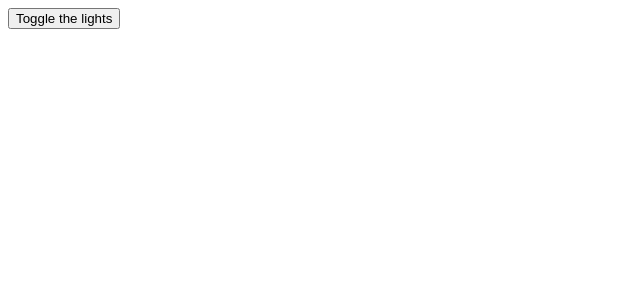
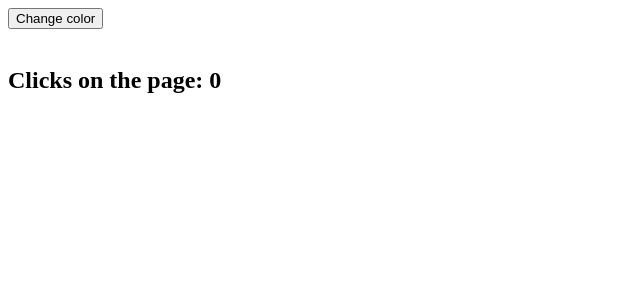
Before and after one commit to vladislav0sidorov/Solution-for-university, a React (Vite) app: page / in a window 1280 px wide. Shown: the top 300 px of the page, without its empty margins (0-640 px from the left). Built offline with nearby package versions, Linux system fonts and the light colour scheme.

Commit message:
2_1_2 Wire up the events

```diff
--- a/src/App.tsx
+++ b/src/App.tsx
@@ -1,20 +1,50 @@
-// 1_8_3 Fix a broken story tray
+// 2_1_2 Wire up the events
 /*
-  Генеральный директор вашей компании просит вас добавить "истории" в ваше приложение онлайн-часов, и вы не можете отказать. Вы написали компонент StoryTray, который принимает список stories, за которым следует заполнитель "Create Story".
+  Этот компонент ColorSwitch отображает кнопку. Он должен менять цвет страницы. Подключите его к обработчику события onChangeColor, который он получает от родителя, чтобы щелчок по кнопке изменил цвет.
 
-  Вы реализовали заполнитель "Create Story", поместив еще одну фальшивую историю в конец массива stories, который вы получаете в качестве пропса. Но по какой-то причине "Create Story" появляется более одного раза. Исправьте эту проблему.
+  После того, как вы это сделаете, обратите внимание, что нажатие на кнопку также увеличивает счетчик нажатий на страницу. Ваш коллега, написавший родительский компонент, настаивает, что onChangeColor не увеличивает никаких счетчиков. Что еще может происходить? Исправьте это так, чтобы нажатие на кнопку только изменяло цвет и не увеличивало счетчик.
 */
 
-export default function LightSwitch() {
-  function handleClick() {
-    const bodyStyle = document.body.style
+import { useState } from 'react'
 
-    if (bodyStyle.backgroundColor === 'black') {
-      bodyStyle.backgroundColor = 'white'
-    } else {
-      bodyStyle.backgroundColor = 'black'
-    }
+function ColorSwitch({ onChangeColor }: { onChangeColor: () => void }) {
+  return (
+    <button
+      onClick={e => {
+        e.stopPropagation()
+        onChangeColor()
+      }}
+    >
+      Change color
+    </button>
+  )
+}
+
+export default function App() {
+  const [clicks, setClicks] = useState(0)
+
+  function handleClickOutside() {
+    setClicks(c => c + 1)
   }
 
-  return <button onClick={handleClick}>Toggle the lights</button>
+  function getRandomLightColor() {
+    const r = 150 + Math.round(100 * Math.random())
+    const g = 150 + Math.round(100 * Math.random())
+    const b = 150 + Math.round(100 * Math.random())
+    return `rgb(${r}, ${g}, ${b})`
+  }
+
+  function handleChangeColor() {
+    const bodyStyle = document.body.style
+    bodyStyle.backgroundColor = getRandomLightColor()
+  }
+
+  return (
+    <div style={{ width: '100%', height: '100%' }} onClick={handleClickOutside}>
+      <ColorSwitch onChangeColor={handleChangeColor} />
+      <br />
+      <br />
+      <h2>Clicks on the page: {clicks}</h2>
+    </div>
+  )
 }
```
